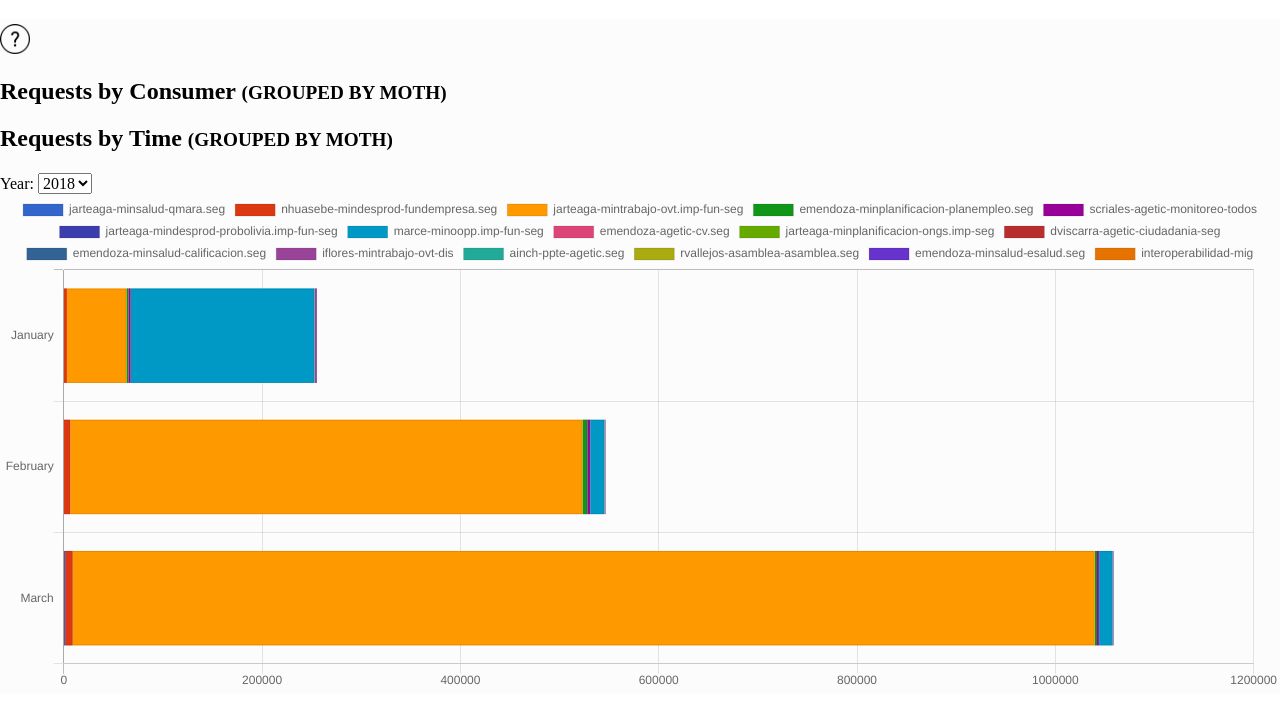
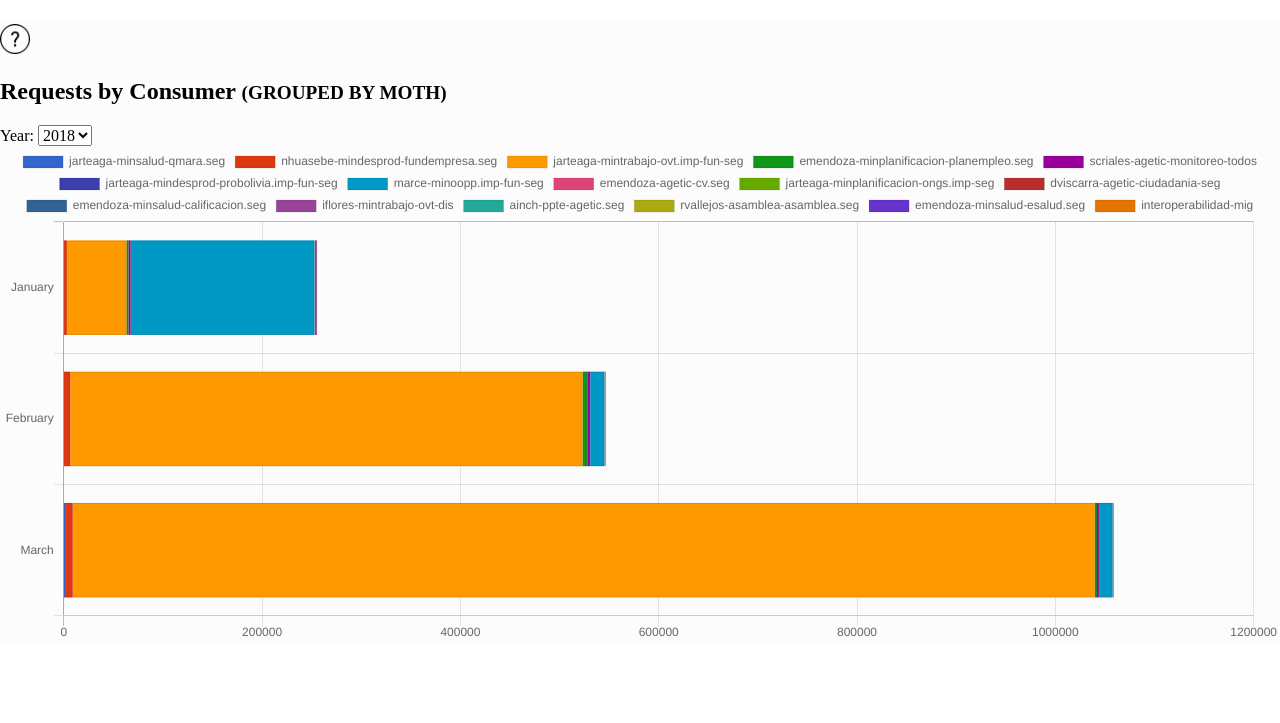
Before and after one commit to feardarkness/kong-file-log-parser, a website: page visualize/by-consumer.html in a window 1280 px wide. Shown: the part 61-784 px from the top of the page. Drawn offline with nearby package versions, Linux system fonts and the light colour scheme; a small style sheet from the web is missing.

Commit message:
fix html

```diff
--- a/visualize/by-consumer.html
+++ b/visualize/by-consumer.html
@@ -32,11 +32,6 @@
       </div>
     </div>
     <div class="row">
-      <div class="row">
-      <div class="column">
-        <h2>Requests by Time <small>(GROUPED BY MOTH)</small></h2>
-      </div>
-    </div>
       <div class="column column-50">
         Year:
         <select onChange="updateChart(this.value)" id="year"></select>
```
